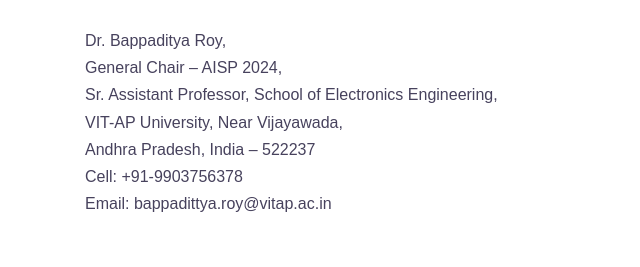
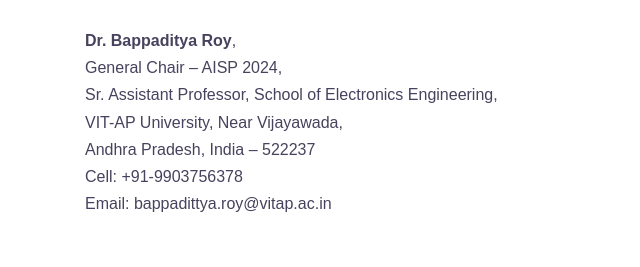
Before and after one commit to asishtech/aispnew, a plain HTML site: page contact.html in a window 1280 px wide. Shown: the part 415-682 px from the top of the page, 0-640 px from the left. Drawn offline with Linux system fonts and the light colour scheme; a web font is replaced by a local one.

Commit message:
Updated contact.html

```diff
--- a/contact.html
+++ b/contact.html
@@ -398,7 +398,7 @@
 
 								<div class="entry-content">
 
-									<p>Dr. Bappaditya Roy,<br>
+									<p><b>Dr. Bappaditya Roy</b>,<br>
 										General Chair – AISP 2024,<br>
 										Sr. Assistant Professor, School of Electronics Engineering,<br>
 										VIT-AP University, Near Vijayawada,<br>
```
